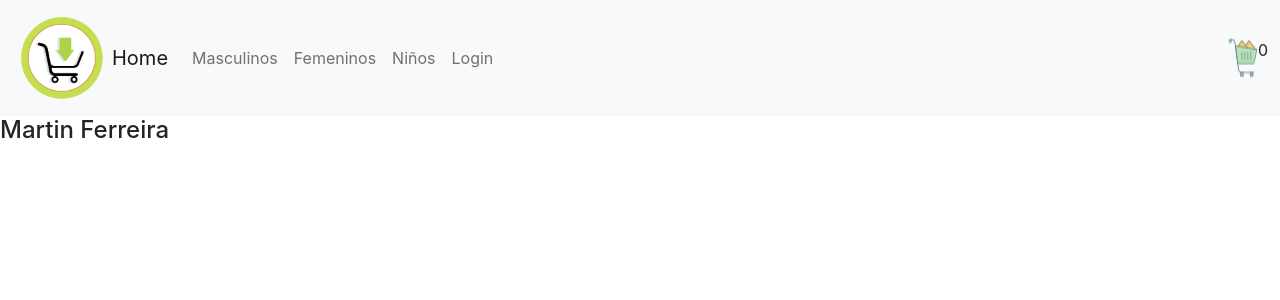
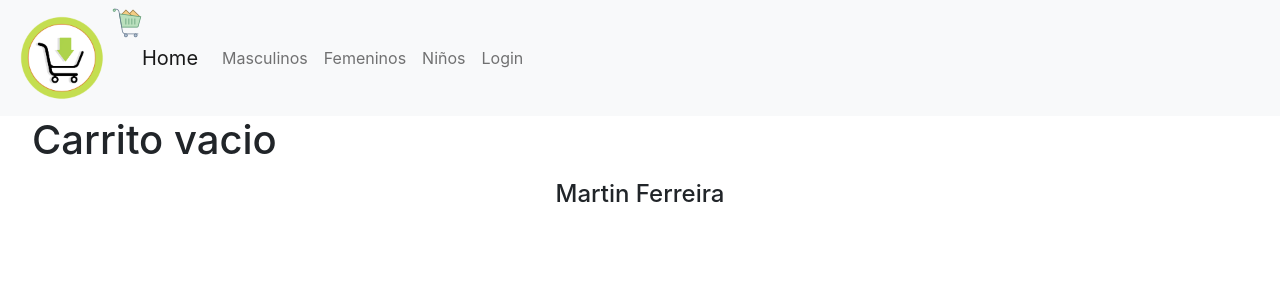
Before and after one commit to MartinFerreiraa/Repositorio2, a React (Create React App) app: page /Card in a window 1280 px wide. Shown: the top 300 px of the page. Built offline with nearby package versions, Linux system fonts and the light colour scheme.

Commit message:
Empezando Context

```diff
--- a/src/App.js
+++ b/src/App.js
@@ -1,16 +1,16 @@
 import './App.css';
 
 import Rutas from '../src/routes/Rutas'
+import GlobalStateContext from './context/GlobalStateContext';
 
 
 
 function App() {
   return (
     <div >
-
-      <Rutas />
-
-
+      <GlobalStateContext>
+        <Rutas />
+      </GlobalStateContext>
     </div>
 
   );
--- a/src/components/Card/Card.jsx
+++ b/src/components/Card/Card.jsx
@@ -1,7 +1,24 @@
-import React from 'react'
+import React, { useContext } from 'react'
+import { GlobalContext } from '../../context/GlobalStateContext'
 
 const Card = () => {
-  return ("")
+  const { carrito} = useContext(GlobalContext)
+  return (
+
+    <div>
+      <ul>
+        {carrito.lenght > 0 ? carrito.map((item, index) => (
+          <li key={index} > {item.title}</li>
+
+        )) : <h1> Carrito vacio</h1>}
+
+      </ul>
+
+    </div>
+
+
+
+  )
 }
 
 export default Card
--- a/src/components/CartWidget/CartWidget.jsx
+++ b/src/components/CartWidget/CartWidget.jsx
@@ -1,17 +1,17 @@
 import React from "react";
-import Carrito from '../../carrito.png'
+import imgCarrito from '../../imgCarrito.png'
 
 
 
 
-const CartWidget = (cantidadCarrito) => {
-    cantidadCarrito = (0);
+const CartWidget = (Carrito) => {
+    Carrito = ("");
 
     return (
         <div className="carrito">
             <form className="d-flex ">
-                <img src={Carrito} />
-                <p className="item-count">{cantidadCarrito}</p>
+                <img src={imgCarrito} />
+                <p className="item-count">{Carrito}</p>
             </form>
         </div>
     )
--- a/src/components/Footer/Footer.jsx
+++ b/src/components/Footer/Footer.jsx
@@ -3,7 +3,7 @@ import React from 'react'
 function Footer() {
   return (
     <div>
-        <h4 className='d-flex  text-center'>Martin Ferreira</h4>
+        <h4 className='text-center'>Martin Ferreira</h4>
     </div>
   )
 }
--- a/src/components/Item/Item.jsx
+++ b/src/components/Item/Item.jsx
@@ -1,8 +1,17 @@
-import React from "react";
+import React, { useContext, useState } from "react";
 import { Link } from "react-router-dom";
+import { GlobalContext } from "../../context/GlobalStateContext";
 
 
-const Item = ({ id, title, description, price, pictureUrl, category,stock }) => {
+const Item = ({ id, title, description, price, pictureUrl, category, stock }) => {
+    const { carrito, AddToCard } = useContext(GlobalContext)
+    const [state, setState] = useState({
+        id,
+        title,
+        stock,
+        pictureUrl,
+        price
+    })
     return (
         <div className="">
             <h6 className="text-secondary invisible ">{id}</h6>
@@ -14,7 +23,7 @@ const Item = ({ id, title, description, price, pictureUrl, category,stock }) =>
                 <p className="price "> {price}</p>
                 <h2 className="invisible">{stock}</h2>
                 <div>
-                    <Link to={`/item/${id}`} type="button" className="bg-danger text-white "> Ver detalles </Link>
+                    <Link to={`/item/${id}`} type="button" className="btn btn-success p-10 text-light"> Ver detalles </Link>
                 </div>
 
             </div>
--- a/src/components/ItemCount/ItemCount.jsx
+++ b/src/components/ItemCount/ItemCount.jsx
@@ -24,24 +24,25 @@ const ItemCount = ({ manejarClick, stock, initaial, quantityToAdd }) => {
     }
 
     return (
-        <div className="contador" style={{ width: "18rem", height: "17rem" }}>
+        <div className="contador " style={{ width: "10rem", height: "12rem" }}>
             <div className="justify-content-center aling-item-center flex-column">
                 <div
-                    className="text-dark btn-group d-flex justify-content-center aling-item-center my-1 flex-column"
+                    className="text-dark btn-group d-flex justify-content-center aling-item-center my-2 flex-column"
                     role="group"
                     arial-label="Basic outlined example"
                 >
                     <h2 class="h6"> Stock {stock} </h2>
-                    <button type="button" className=" bg-primary text-white rounded-pill" onClick={Restar}> - </button>
+                    <button type="button" className=" btn btn-success  text-light" onClick={Restar}> - </button>
 
-                    <div className=" d-flex justify-content-center aling-item-center" style={{ padding: "5px" }}>
+                    <div className=" d-flex justify-content-center aling-item-center" style={{ padding: "2px" }}>
                         {count}
                     </div>
-                    <button type="button" className="bg-primary text-white rounded-pill" onClick={Sumar}> + </button>
+                    <button type="button" className="btn btn-success text-light" onClick={Sumar}> + </button>
                 </div>
                 <div>
-                    <Link to={""} onClick={() => manejarClick(count)}  className="btn btn-success w-100 text-light"> Añadir al Carrito</Link>
+                    <Link to={""} onClick={() => manejarClick(count)}  className="btn btn-success text-light"> Añadir al Carrito</Link>
                 </div>
+
 
 
             </div>
--- a/src/components/ItemListContainer/ItemListContainer.jsx
+++ b/src/components/ItemListContainer/ItemListContainer.jsx
@@ -1,35 +1,25 @@
 import React, { useState, useEffect } from "react";
 import ItemList from "../ItemList/ItemList";
 import { data } from "../../config/index";
-import { useParams } from "react-router-dom";
-//*function Filtrado(params) { }
-//*const filtro = data.find((producto) => producto.category === (category));
-
-
+import { Link, useParams } from "react-router-dom";
 
 const ItemListContainer = () => {
     const { cat } = useParams()
     const [productos, setProductos] = useState([])
 
-
-
-
     useEffect(() => {
-
         const promesa = new Promise((resolve, reject) => {
-
             setTimeout(() => {
                 let Filtrado = data
                 if (cat === 'M') {
                     Filtrado = data.filter((productos => productos.category === 'M'))
                 }
-                else if (cat === 'F') {
+                if (cat === 'F') {
                     Filtrado = data.filter((productos => productos.category === 'F'))
                 }
-                else if (cat === 'N') {
+                if (cat === 'N') {
                     Filtrado = data.filter((productos => productos.category === 'N'))
                 }
-
                 resolve(Filtrado)
             }, 2000);
         })
--- a/src/components/NavBar/NavBar.jsx
+++ b/src/components/NavBar/NavBar.jsx
@@ -6,27 +6,33 @@ import CartWidge from '../CartWidget/CartWidget'
 export default function NavBar() {
   return (
     <nav className="navbar navbar-expand-lg navbar-light bg-light">
-      <div className="container-fluid">
-        <img src={logo} alt="" width="100" height="100" />
+      <div className="container-fluid ">
+        <div className='d-flex justify-content-center justify-align-center'>
+          <img src={logo} alt="" width="100" height="100" />
+          <CartWidge />
+        </div>
+
         <NavLink className="navbar-brand" to={"/"}>Home</NavLink>
-        <div className="collapse navbar-collapse" id="navbarSupportedContent">
-          <ul className="navbar-nav me-auto mb-2 mb-lg-0">
-            <li className="nav-item">
+        <button className="navbar-toggler" type="button" data-bs-toggle="collapse" data-bs-target="#navbarNav" aria-controls="navbar" aria-expanded="false" aria-label="Toggle navigation">
+          <span className="navbar-toggler-icon"></span>
+        </button>
+        <div className="collapse navbar-collapse" id="navbarNav">
+          <ul className="navbar-nav">
+            <li className="navbar-nav">
               <NavLink className="nav-link" to={"/category/M"}>Masculinos</NavLink>
             </li>
-            <li className="nav-item">
-              <NavLink className="nav-link" to={"/category/F"}>Femeninos</NavLink>
-            </li>
-            <li className="nav-item">
+            <li>
+              <NavLink className="nav-link" to={"/category/F"}>Femeninos</NavLink>            </li>
+            <li>
               <NavLink className="nav-link" to={"/category/N"}> Niños </NavLink>
             </li>
-            <li className="nav-item">
+            <li>
               <NavLink className="nav-link" to={"/login"}>Login</NavLink>
             </li>
           </ul>
         </div>
-        <CartWidge />
+
       </div>
-    </nav>
+    </nav >
   )
 }
--- /dev/null
+++ b/src/context/GlobalStateContext.jsx
@@ -0,0 +1,18 @@
+import React, { createContext, useState } from 'react'
+export const GlobalContext = createContext('')
+
+const GlobalStateContext = ({ children }) => {
+    const [carrito, setCarrito] = useState([])
+    const AddToCard = (producto) => {
+        setCarrito([...carrito, producto])
+    }
+
+    return (
+        <GlobalContext.Provider value={{ carrito, AddToCard }}>
+            {children}
+        </GlobalContext.Provider>
+    )
+
+}
+
+export default GlobalStateContext
```
Also changed, not shown: src/components/ItemDetail/ItemDetail.jsx (+0 -7 lines), src/imgCarrito.png (renamed from src/carrito.png).
